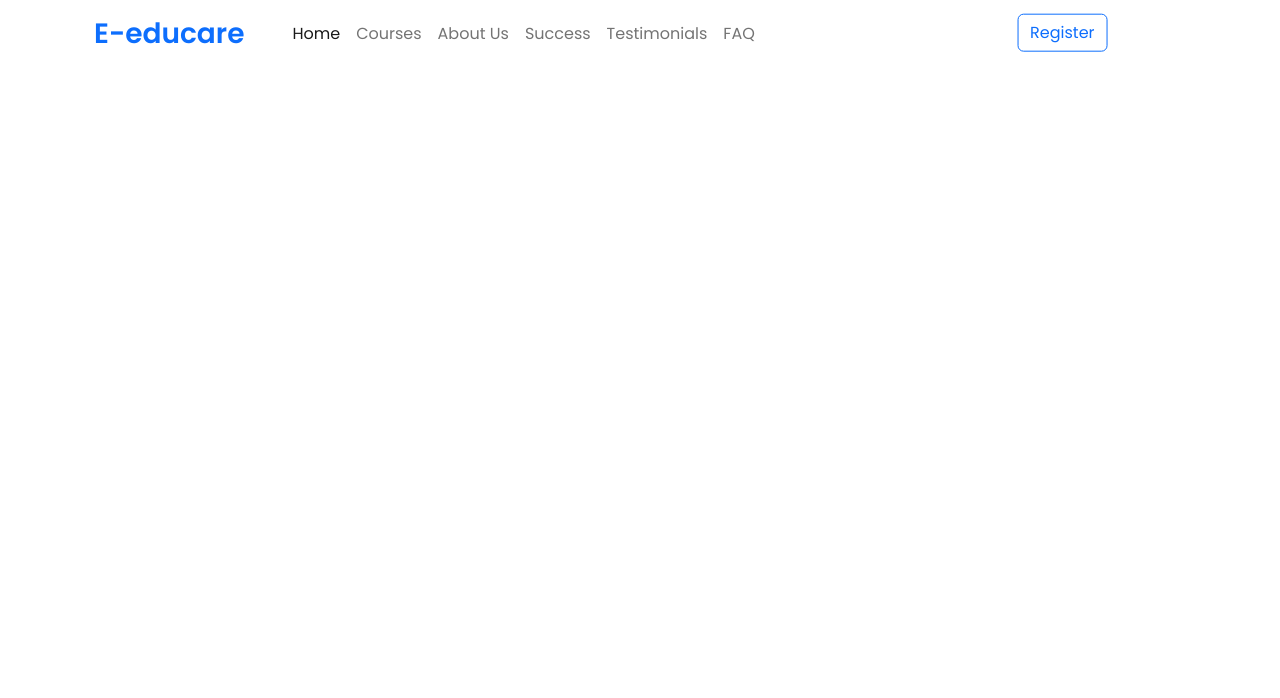
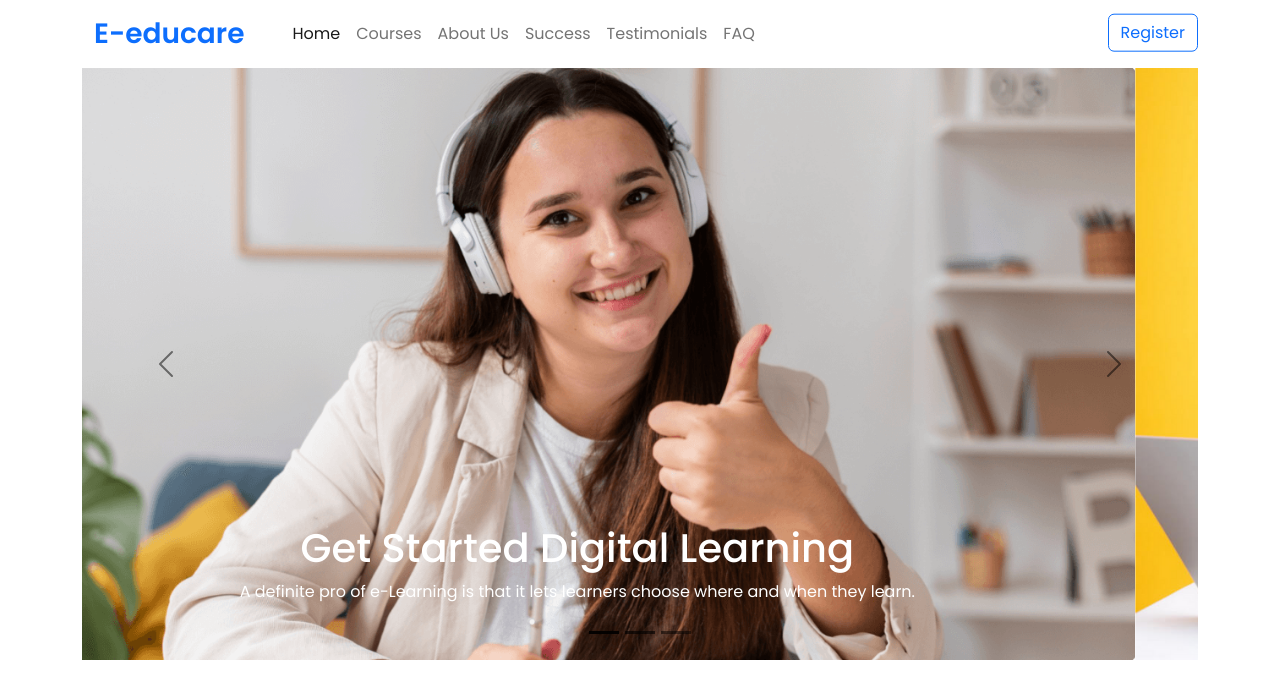
Before and after one commit to muntashir-wahid/e-educare, a plain HTML site: page index.html in a window 1280 px wide. Drawn offline with nearby package versions, Linux system fonts and the light colour scheme.

Commit message:
working on hero section carousel

```diff
--- a/css/style.css
+++ b/css/style.css
@@ -11,6 +11,13 @@ body {
 /* **************** */
 
 /* Navigation */
+
 .nav-register-btn {
-  transform: translate(-100%, 36%);
+  transform: translate(0, 36%);
 }
+
+@media (max-width: 992px) {
+  .nav-register-btn {
+    transform: translate(-100%, 36%);
+  }
+}
--- a/index.html
+++ b/index.html
@@ -23,7 +23,7 @@
     <header class="container">
       <!-- Page Navigation -->
       <nav class="navbar navbar-expand-lg bg-white">
-        <div class="container">
+        <div class="container-fluid">
           <a class="navbar-brand text-primary fw-semibold fs-3" href="#">
             E-educare
           </a>
@@ -68,6 +68,103 @@
           </button>
         </div>
       </nav>
+
+      <!-- Hero Section -->
+
+      <section>
+        <div
+          id="carouselExampleDark"
+          class="carousel carousel-dark slide"
+          data-bs-ride="carousel"
+        >
+          <div class="carousel-indicators">
+            <button
+              type="button"
+              data-bs-target="#carouselExampleDark"
+              data-bs-slide-to="0"
+              class="active"
+              aria-current="true"
+              aria-label="Slide 1"
+            ></button>
+            <button
+              type="button"
+              data-bs-target="#carouselExampleDark"
+              data-bs-slide-to="1"
+              aria-label="Slide 2"
+            ></button>
+            <button
+              type="button"
+              data-bs-target="#carouselExampleDark"
+              data-bs-slide-to="2"
+              aria-label="Slide 3"
+            ></button>
+          </div>
+          <div class="carousel-inner">
+            <!-- Banner 1 -->
+            <div class="carousel-item active" data-bs-interval="">
+              <img
+                src="./assets/img/cover/cover-1.png"
+                class="d-block w-100"
+                alt="A woman with a smiley face and thumbs up"
+              />
+              <div class="carousel-caption text-white">
+                <h1 class="fs-sm-5">Get Started Digital Learning</h1>
+                <p>
+                  A definite pro of e-Learning is that it lets learners choose
+                  where and when they learn.
+                </p>
+              </div>
+            </div>
+            <!-- Banner 2 -->
+            <div class="carousel-item" data-bs-interval="">
+              <img
+                src="./assets/img/cover/cover-2.png"
+                class="d-block w-100"
+                alt="..."
+              />
+              <div class="carousel-caption d-none d-md-block">
+                <h5>Second slide label</h5>
+                <p>
+                  Some representative placeholder content for the second slide.
+                </p>
+              </div>
+            </div>
+
+            <!-- Banner 3 -->
+            <div class="carousel-item" data-bs-interval="">
+              <img
+                src="./assets/img/cover/cover-3.png"
+                class="d-block w-100"
+                alt="..."
+              />
+              <div class="carousel-caption d-none d-md-block">
+                <h5>Third slide label</h5>
+                <p>
+                  Some representative placeholder content for the third slide.
+                </p>
+              </div>
+            </div>
+          </div>
+          <button
+            class="carousel-control-prev"
+            type="button"
+            data-bs-target="#carouselExampleDark"
+            data-bs-slide="prev"
+          >
+            <span class="carousel-control-prev-icon" aria-hidden="true"></span>
+            <span class="visually-hidden">Previous</span>
+          </button>
+          <button
+            class="carousel-control-next"
+            type="button"
+            data-bs-target="#carouselExampleDark"
+            data-bs-slide="next"
+          >
+            <span class="carousel-control-next-icon" aria-hidden="true"></span>
+            <span class="visually-hidden">Next</span>
+          </button>
+        </div>
+      </section>
     </header>
 
     <!-- Bootstrap JS CDN -->
```
